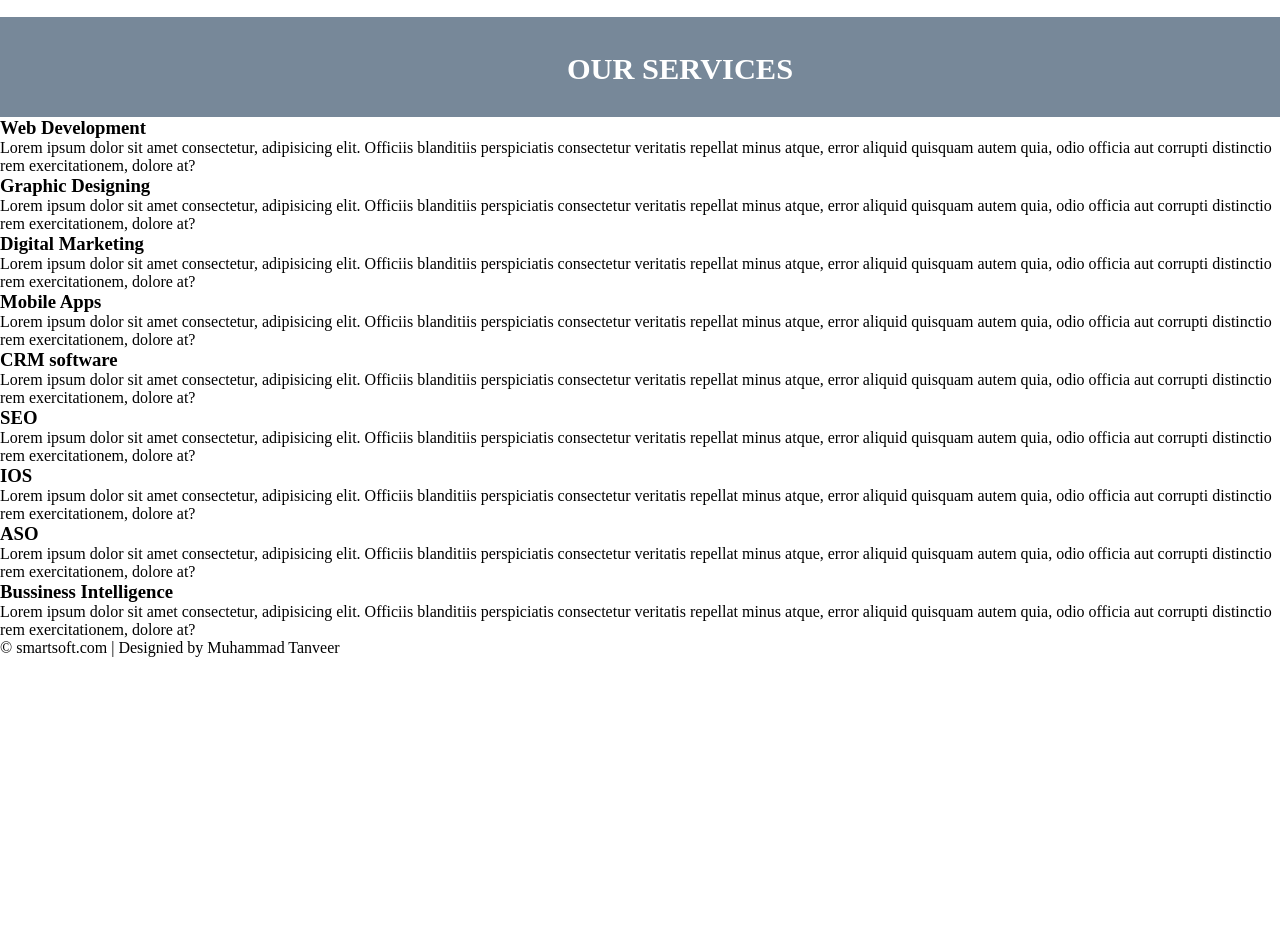
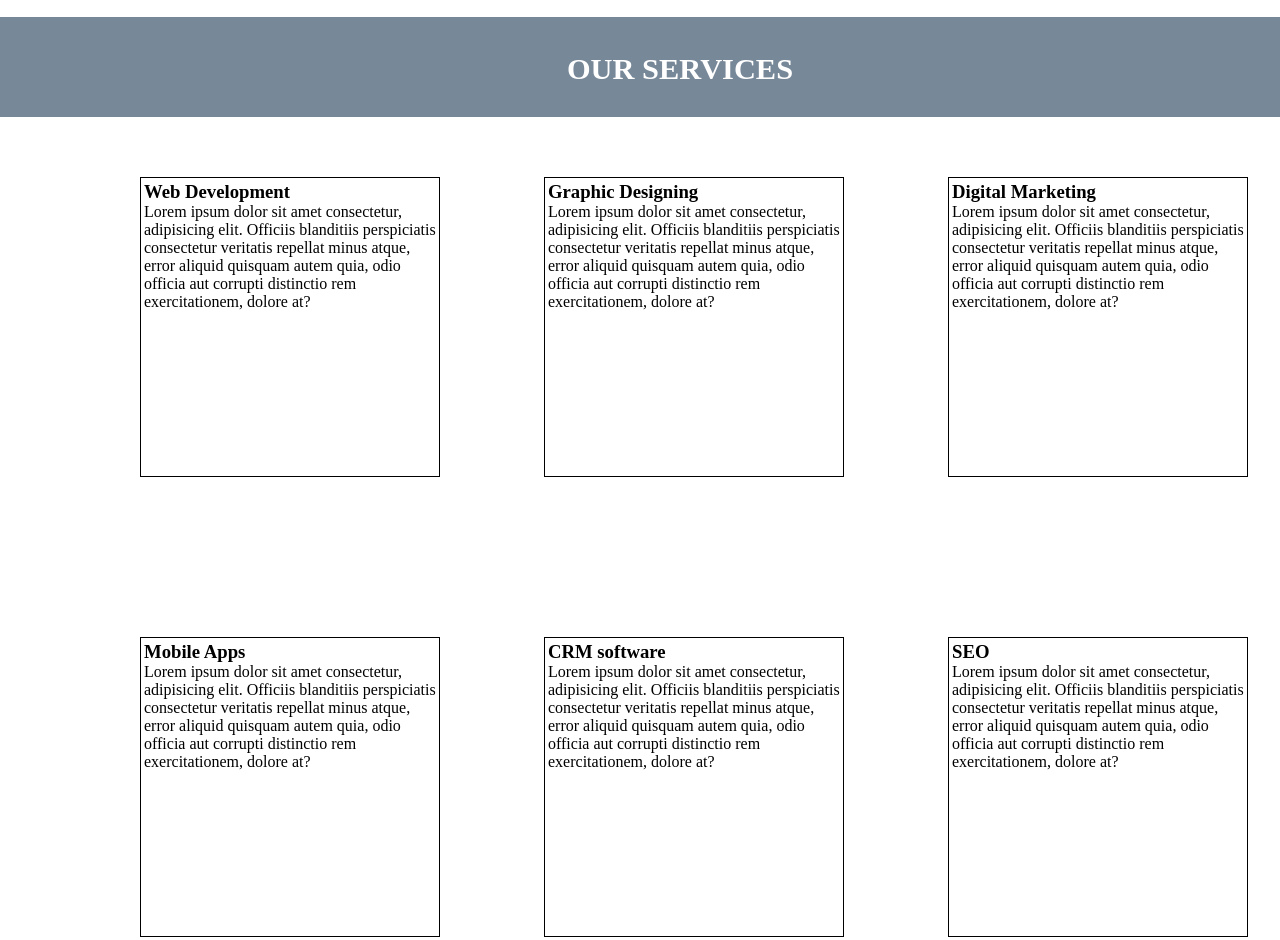
Before and after one commit to M-Tanveercs/Complete-software-hose-website--, a plain HTML site: page index.html in a window 1280 px wide. Shown: the part 1091-2031 px from the top of the page. Before the commit the page ends 1748 px from the top, so only its background shows below. Drawn offline with Linux system fonts and the light colour scheme; a web font is replaced by a local one.

Commit message:
style service section 1,2,3

```diff
--- a/style.css
+++ b/style.css
@@ -287,3 +287,125 @@ text-shadow: 2px 2px lightskyblue;
     margin-top: 30px;
     margin-left: 60px;
 }
+
+#b3
+{
+padding: 3px;
+border: 1px solid black;
+margin-top: 60px;
+margin-left: 140px;
+display: inline-block;
+width: 300px;
+height: 300px;}
+#b4{
+
+    padding: 3px;
+    border: 1px solid black;
+    margin-top: 60px;
+    margin-left: 100px;
+
+    display: inline-block;
+    width: 300px;
+    height: 300px;
+    }
+
+
+#b5{
+
+    padding: 3px;
+    border: 1px solid black;
+    margin-top: 20px;
+    margin-left: 100px;
+
+    display: inline-block;
+    width: 300px;
+    height: 300px;
+    }
+
+#b6{
+
+    padding: 3px;
+    border: 1px solid black;
+    margin-top: 160px;
+    margin-left: 140px;
+    display: inline-block;
+    width: 300px;
+    height: 300px;
+    }
+    #b7{
+
+        padding: 3px;
+        border: 1px solid black;
+        margin-top: 20px;
+        margin-left: 100px;
+
+        display: inline-block;
+        width: 300px;
+        height: 300px;
+        }
+
+
+    #b8{
+
+        padding: 3px;
+        border: 1px solid black;
+        margin-top: 20px;
+        margin-left: 100px;
+
+        display: inline-block;
+        width: 300px;
+        height: 300px;
+        }
+
+#b9{
+
+    padding: 3px;
+    border: 1px solid black;
+    margin-top: 160px;
+    margin-left: 140px;
+    display: inline-block;
+    width: 300px;
+    height: 300px;
+    }
+    #b10{
+
+        padding: 3px;
+        border: 1px solid black;
+        margin-top: 20px;
+        margin-left: 100px;
+
+        display: inline-block;
+        width: 300px;
+        height: 300px;
+        }
+
+
+    #b11{
+
+        padding: 3px;
+        border: 1px solid black;
+        margin-top: 20px;
+        margin-left: 100px;
+
+        display: inline-block;
+        width: 300px;
+        height: 300px;
+         }
+        .text1:hover{
+            background:url(imges/student-849825_1920.jpg) ;
+
+            background-position: center;
+            transition: 4s;
+        }
+        .text2:hover{
+            background:url(imges/laptop-1209008_1280.jpg) ;
+            background-size: cover;
+            background-position: center;
+            transition: 4s;
+        }
+        .text3:hover{
+            background:url(imges/laptop-336373_1920.jpg) ;
+
+            background-position: center;
+            transition: 4s;
+        }
```
